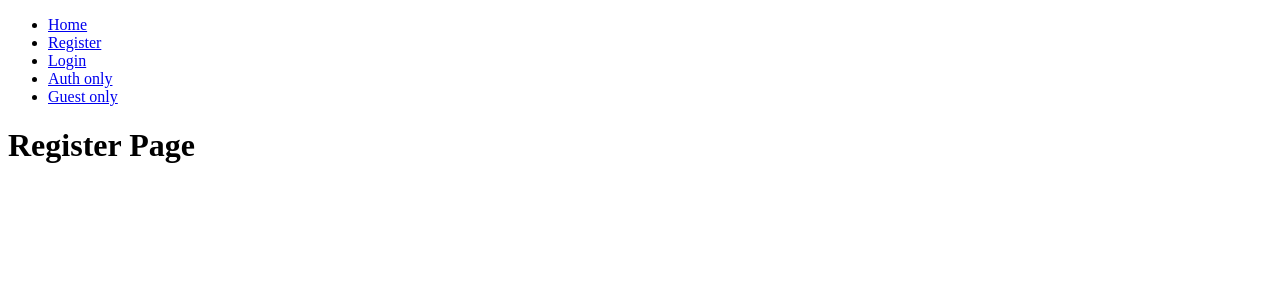
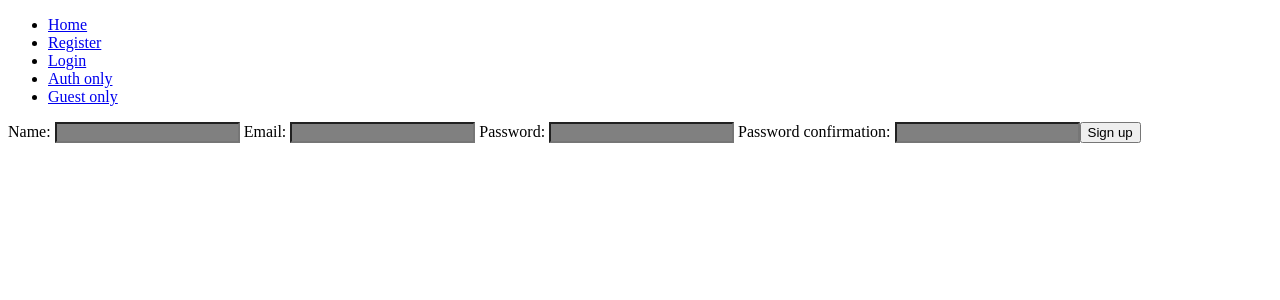
Before and after one commit to giosurmanidze/Laravel-Nuxt3-Authentication, a Nuxt app in the folder nuxt/: page /register in a window 1280 px wide. Shown: the top 300 px of the page. Built offline with nearby package versions, Linux system fonts and the light colour scheme; no server answers.

Commit message:
feat/user registration

```diff
--- a/nuxt/pages/register.vue
+++ b/nuxt/pages/register.vue
@@ -1,3 +1,50 @@
+<script setup lang="ts">
+const form = ref({
+  name: "",
+  email: "",
+  password: "",
+  password_confirmation: "",
+});
+
+const auth = useAuthStore();
+
+const handleSubmit = async () => {
+  const { error } = auth.register(form.value);
+  if(!error.value) {
+    navigateTo("/")
+  }
+  console.log(error);
+};
+</script>
+
 <template>
-  <h1>Register Page</h1>
+  <form @submit.prevent="handleSubmit">
+    <label>
+      Name:
+      <input type="text" name="name" v-model="form.name" />
+    </label>
+    <label>
+      Email:
+      <input type="text" name="email" v-model="form.email" />
+    </label>
+    <label>
+      Password:
+      <input type="password" name="password" v-model="form.password" />
+    </label>
+    <label>
+      Password confirmation:
+      <input
+        type="password_confirmation"
+        name="password_confirmation"
+        v-model="form.password_confirmation"
+      />
+    </label>
+    <button type="submit">Sign up</button>
+  </form>
 </template>
+
+<style scoped>
+input {
+  background-color: gray;
+}
+</style>
--- a/nuxt/stores/useAuthStore.ts
+++ b/nuxt/stores/useAuthStore.ts
@@ -9,6 +9,13 @@ type User = {
 type Credentials = {
   email: string;
   password: string;
+};
+
+type RegistrationInfo = {
+  name: string;
+  email: string;
+  password: string;
+  password_confirmation: string;
 };
 
 export const useAuthStore = defineStore("useAuthStore", () => {
@@ -34,11 +41,24 @@ export const useAuthStore = defineStore("useAuthStore", () => {
     return login;
   };
 
+  const register = async (info: RegistrationInfo) => {
+    await useApiFetch("/sanctum/csrf-cookie");
+
+    const register = await useApiFetch("/register", {
+      method: "POST",
+      body: info,
+    });
+
+    await fetchUser();
+
+    return register;
+  };
+
   const logout = async () => {
     await useApiFetch("/logout", { method: "POST" });
     user.value = null;
-    navigateTo("/login")
+    navigateTo("/login");
   };
 
-  return { user, login, isLoggedIn, fetchUser, logout };
+  return { user, login, isLoggedIn, fetchUser, logout, register };
 });
```
